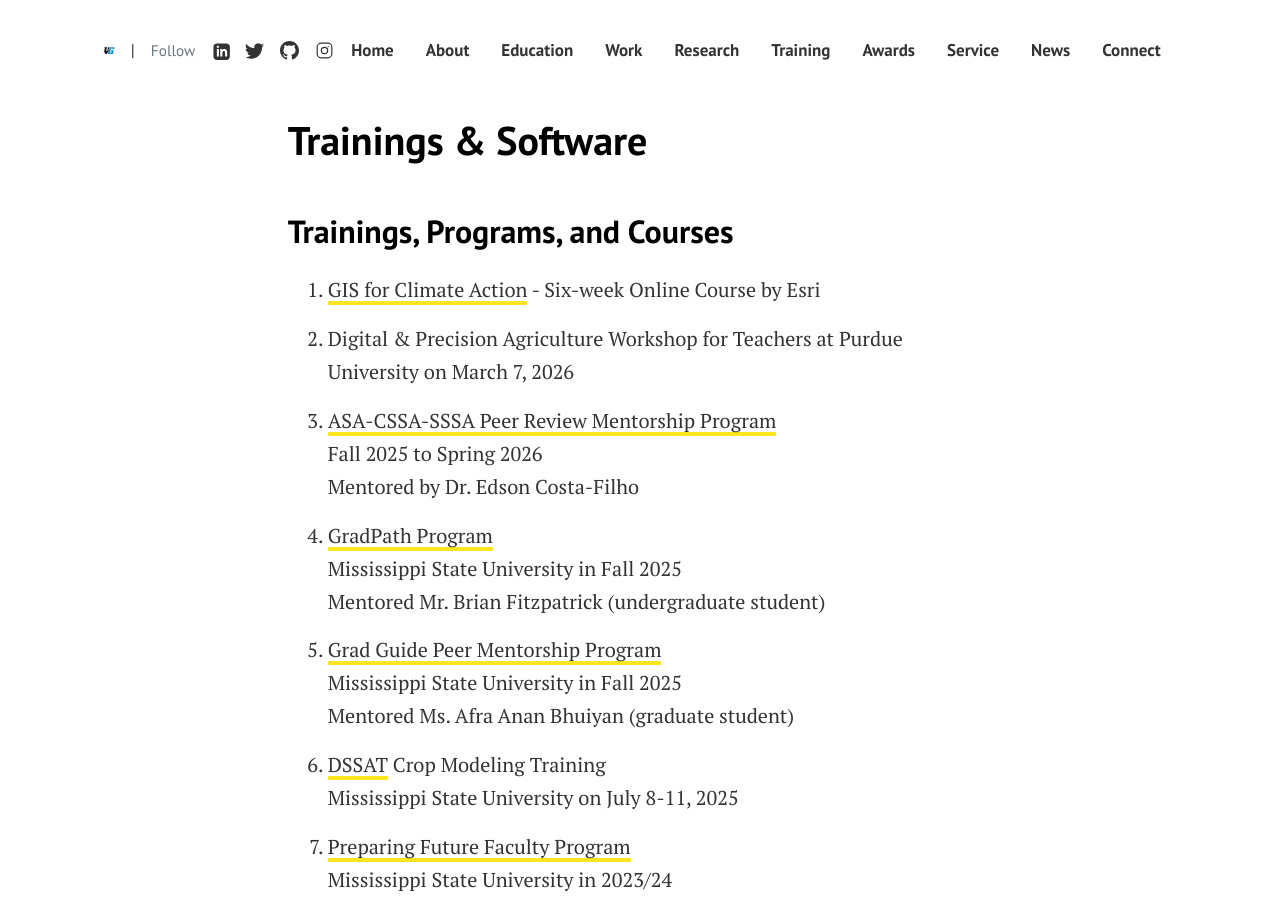
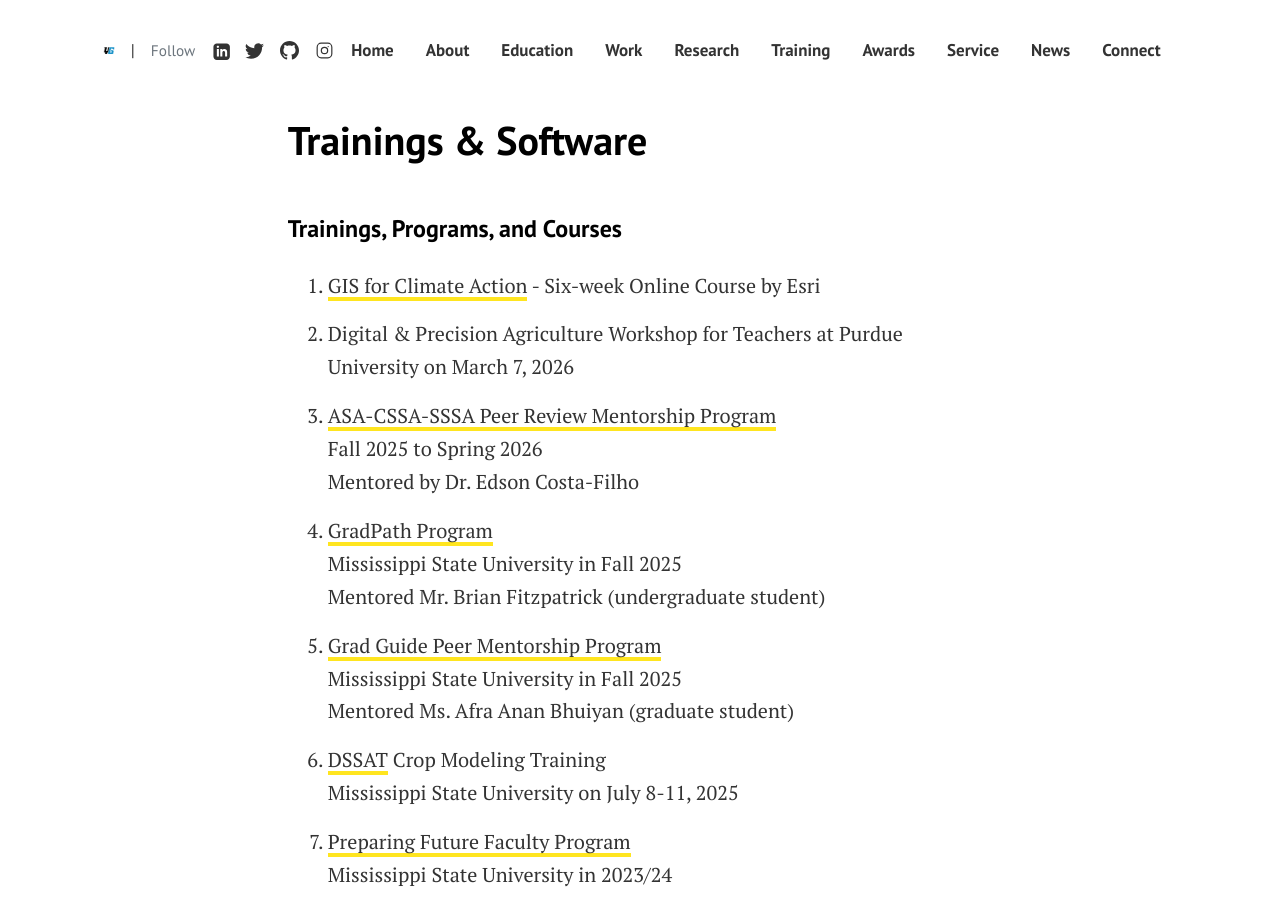
Before and after one commit to kanthsaz/kanthsaz.github.io, a Jekyll site: the page built from pages/training.md, in a window 1280 px wide and 900 px high. Built offline with Jekyll 4.4.1, drawn with Linux system fonts in a browser that asks for light colours.

```diff
--- a/pages/training.md
+++ b/pages/training.md
@@ -5,7 +5,7 @@ title: "Trainings & Software"
 # image: assets/images/screenshot.png
 ---
 
-## Trainings, Programs, and Courses
+#### Trainings, Programs, and Courses
 
 1. [GIS for Climate Action](https://www.esri.com/training/catalog/645d6a07eb82fb767bb0c012/gis-for-climate-action/) - Six-week Online Course by Esri
 
@@ -104,7 +104,7 @@ Ministry of Higher Education, Anuradhapura, Sri Lanka 2013
 
 [↑ back to top](#top)
 
-### Software Skills
+#### Software Skills
 
 1. AutoCAD
 1. ArcGIS/ QGIS
```
